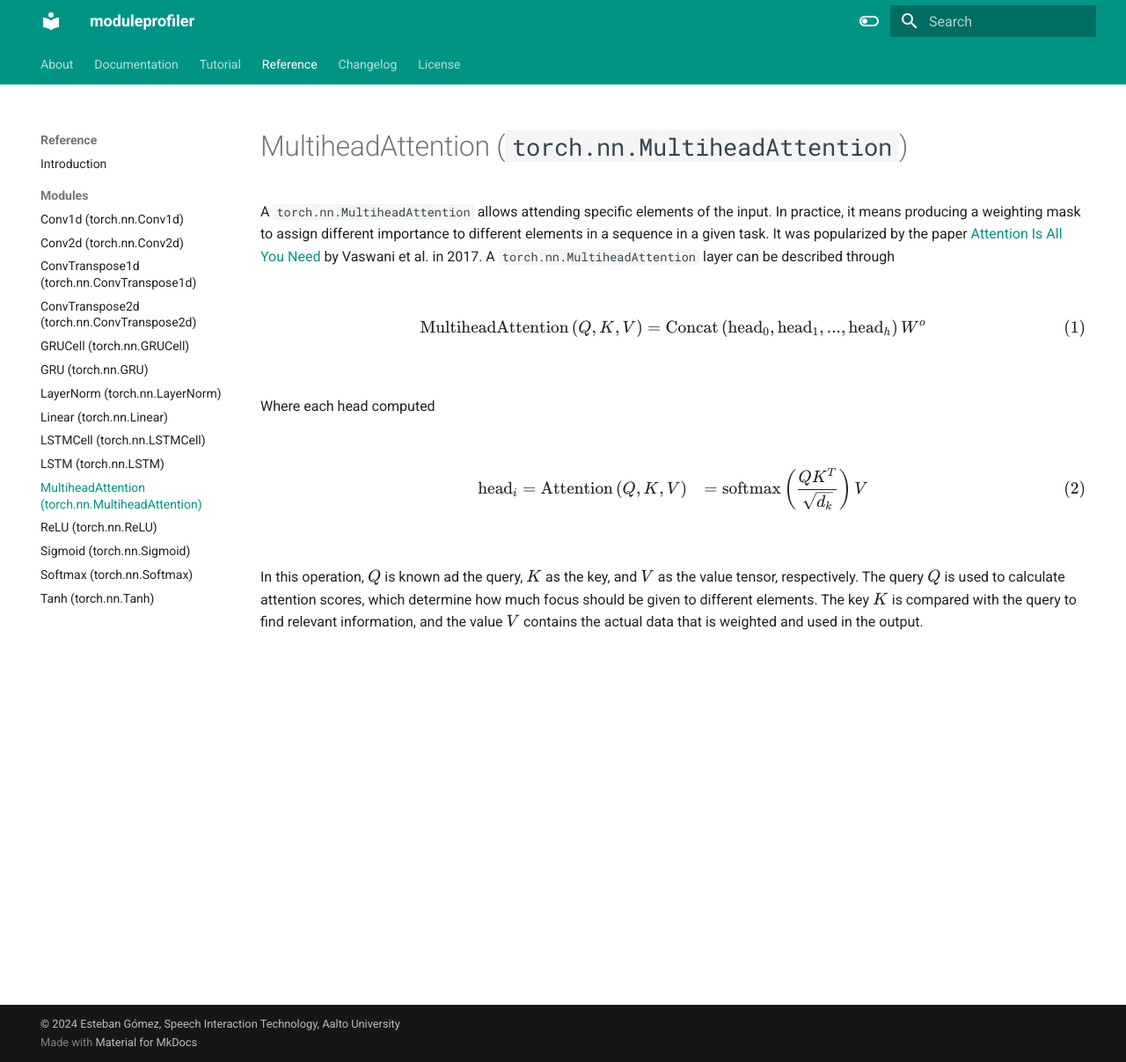
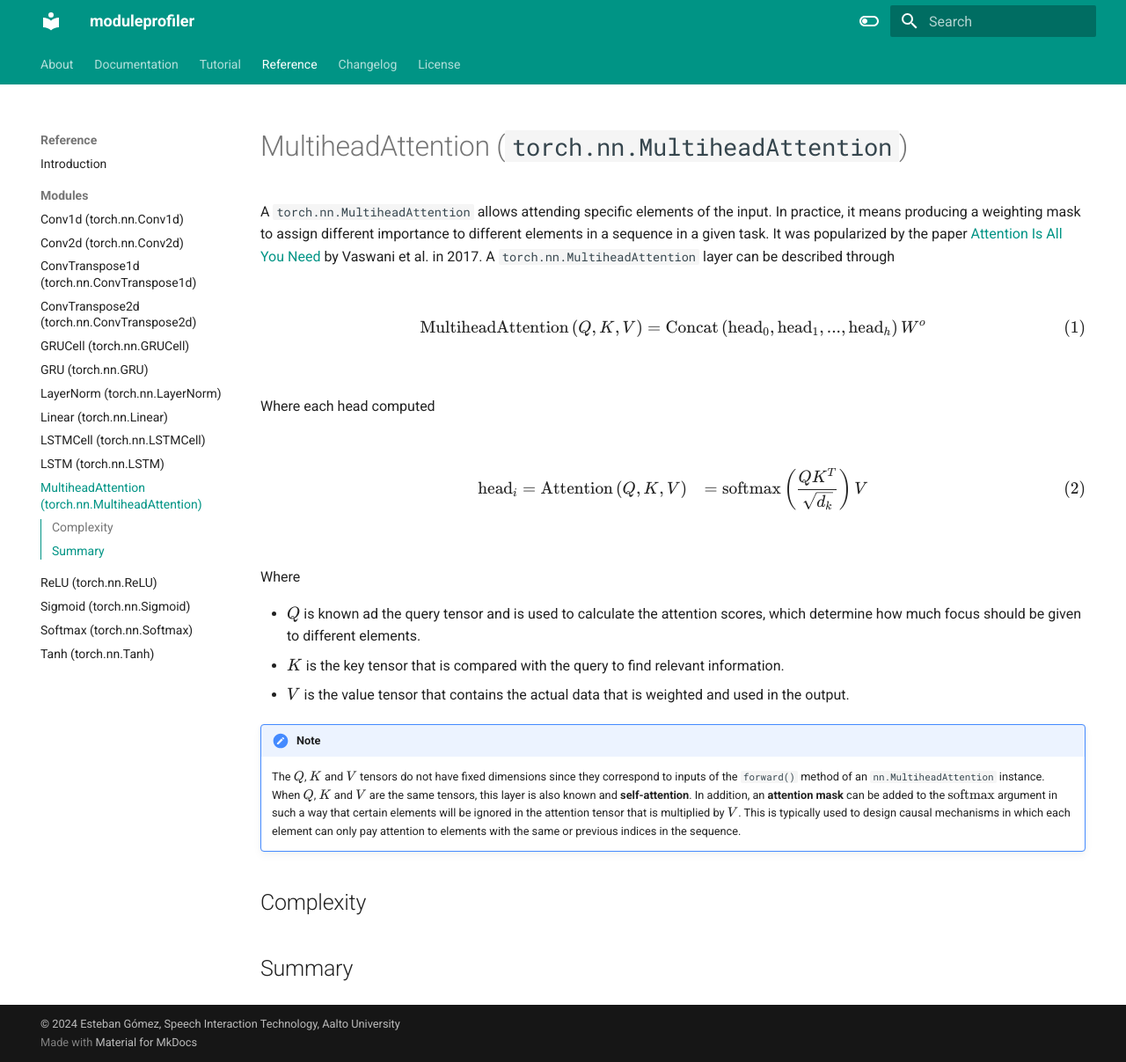
Before and after one commit to eagomez2/moduleprofiler, an MkDocs documentation site: the page built from docs/modules/multiheadattention.md, in a window 1280 px wide and 1207 px high. Shown: the whole window at 88% size. Built offline with MkDocs 1.6.1 and Material for MkDocs 9.7.7, drawn with Linux system fonts in a browser that asks for light colours; comment, search, counter and statistics services are not loaded.

Commit message:
Update MultiheadAttention reference docs

```diff
--- a/docs/modules/multiheadattention.md
+++ b/docs/modules/multiheadattention.md
@@ -15,4 +15,15 @@ $$
 \end{align}
 $$
 
-In this operation, $Q$ is known ad the query, $K$ as the key, and $V$ as the value tensor, respectively. The query $Q$ is used to calculate attention scores, which determine how much focus should be given to different elements. The key $K$ is compared with the query to find relevant information, and the value $V$ contains the actual data that is weighted and used in the output.
+Where
+
+* $Q$ is known ad the query tensor and is used to calculate the attention scores, which determine how much focus should be given to different elements.
+* $K$ is the key tensor that is compared with the query to find relevant information.
+* $V$ is the value tensor that contains the actual data that is weighted and used in the output.
+
+!!! note
+    The $Q$, $K$ and $V$ tensors do not have fixed dimensions since they correspond to inputs of the `forward()` method of an `nn.MultiheadAttention` instance. When $Q$, $K$ and $V$ are the same tensors, this layer is also known and **self-attention**. In addition, an **attention mask** can be added to the $\text{softmax}$ argument in such a way that certain elements will be ignored in the attention tensor that is multiplied by $V$. This is typically used to design causal mechanisms in which each element can only pay attention to elements with the same or previous indices in the sequence.
+
+## Complexity
+
+## Summary
```
